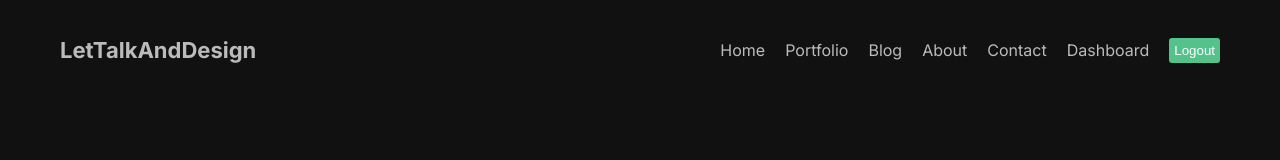
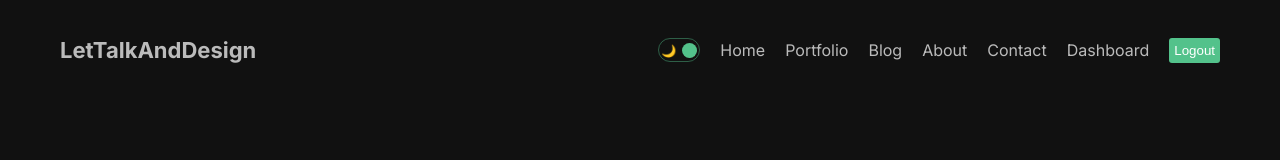
Before and after one commit to amirg76/portfolio-nextjs, a Next.js app: page / in a window 1280 px wide. Shown: the top 160 px of the page. Built offline with nearby package versions, Linux system fonts and the light colour scheme.

Commit message:
add dashboard&blog&blogid pages

```diff
--- /dev/null
+++ b/context/ThemeContex.js
@@ -0,0 +1,19 @@
+"use client";
+
+import { createContext, useState } from "react";
+
+export const ThemeContex = createContext();
+
+export const ThemeProvider = ({ children }) => {
+  const [mode, setMode] = useState("dark");
+
+  const toggle = () => {
+    setMode((prev) => (prev === "dark" ? "light" : "dark"));
+  };
+
+  return (
+    <ThemeContex.Provider value={{ toggle, mode }}>
+      <div className={`theme ${mode}`}>{children}</div>
+    </ThemeContex.Provider>
+  );
+};
--- a/package.json
+++ b/package.json
@@ -13,6 +13,7 @@
     "eslint-config-next": "13.4.19",
     "next": "13.4.19",
     "react": "18.2.0",
-    "react-dom": "18.2.0"
+    "react-dom": "18.2.0",
+    "swr": "^2.2.2"
   }
 }
--- a/src/app/blog/[id]/page.module.css
+++ b/src/app/blog/[id]/page.module.css
@@ -1,10 +1,9 @@
-.container {
-}
 .container {
 }
 
 .top {
   display: flex;
+  gap: 30px;
 }
 
 .info {
--- a/src/app/globals.css
+++ b/src/app/globals.css
@@ -8,12 +8,21 @@ html,
 body {
   max-width: 100vw;
   overflow-x: hidden;
-  background-color: #111;
-  color: #bbb;
 }
 a {
   text-decoration: none;
   color: inherit;
+}
+.theme {
+  transition: 1s all ease;
+}
+.light {
+  background-color: white;
+  color: #111;
+}
+.dark {
+  background-color: #111;
+  color: #bbb;
 }
 .container {
   max-width: 1366px;
--- a/src/app/layout.js
+++ b/src/app/layout.js
@@ -2,6 +2,7 @@ import Navbar from "@/components/navbar/Navbar";
 import "./globals.css";
 import { Inter } from "next/font/google";
 import Footer from "@/components/footer/Footer";
+import { ThemeProvider } from "../../context/ThemeContex";
 
 const inter = Inter({ subsets: ["latin"] });
 
@@ -14,11 +15,13 @@ export default function RootLayout({ children }) {
   return (
     <html lang="en">
       <body suppressHydrationWarning={true} className={inter.className}>
-        <div className="container">
-          <Navbar />
-          {children}
-          <Footer />
-        </div>
+        <ThemeProvider>
+          <div className="container">
+            <Navbar />
+            {children}
+            <Footer />
+          </div>
+        </ThemeProvider>
       </body>
     </html>
   );
--- /dev/null
+++ b/src/components/DarkModeToggle/DarkModeToggle.js
@@ -0,0 +1,20 @@
+"use client";
+import React, { useContext } from "react";
+import styles from "./DarkModeToggle.module.css";
+import { ThemeContex } from "../../../context/ThemeContex";
+
+const DarkModeToggle = () => {
+  const { toggle, mode } = useContext(ThemeContex);
+  return (
+    <div className={styles.container} onClick={toggle}>
+      <div className={styles.icon}>🌙</div>
+      <div className={styles.icon}>🔆</div>
+      <div
+        className={styles.ball}
+        style={mode === "light" ? { left: "2px" } : { right: "2px" }}
+      ></div>
+    </div>
+  );
+};
+
+export default DarkModeToggle;
--- /dev/null
+++ b/src/components/DarkModeToggle/DarkModeToggle.module.css
@@ -0,0 +1,22 @@
+.container {
+  width: 42px;
+  height: 24px;
+  border: 1.5px solid #53c28b70;
+  border-radius: 30px;
+  display: flex;
+  align-items: center;
+  justify-content: space-between;
+  padding: 2px;
+  position: relative;
+  cursor: pointer;
+}
+.icon {
+  font-size: 12px;
+}
+.ball {
+  width: 15px;
+  height: 15px;
+  background-color: #53c28b;
+  border-radius: 50%;
+  position: absolute;
+}
--- a/src/components/navbar/Navbar.js
+++ b/src/components/navbar/Navbar.js
@@ -2,6 +2,7 @@
 import Link from "next/link";
 import React from "react";
 import styles from "./page.module.css";
+import DarkModeToggle from "../DarkModeToggle/DarkModeToggle";
 
 const links = [
   {
@@ -43,6 +44,7 @@ const Navbar = () => {
         LetTalkAndDesign
       </Link>
       <div className={styles.links}>
+        <DarkModeToggle />
         {links.map((link) => (
           <Link key={link.id} href={link.url} className={styles.link}>
             {link.title}
```
Also changed, not shown: src/app/blog/[id]/page.js (+17 -8 lines), src/app/blog/page.js (+18 -3 lines), src/app/dashboard/page.js (+24 -1 lines), 1 other file (tests, documents, lock files or other folders).
